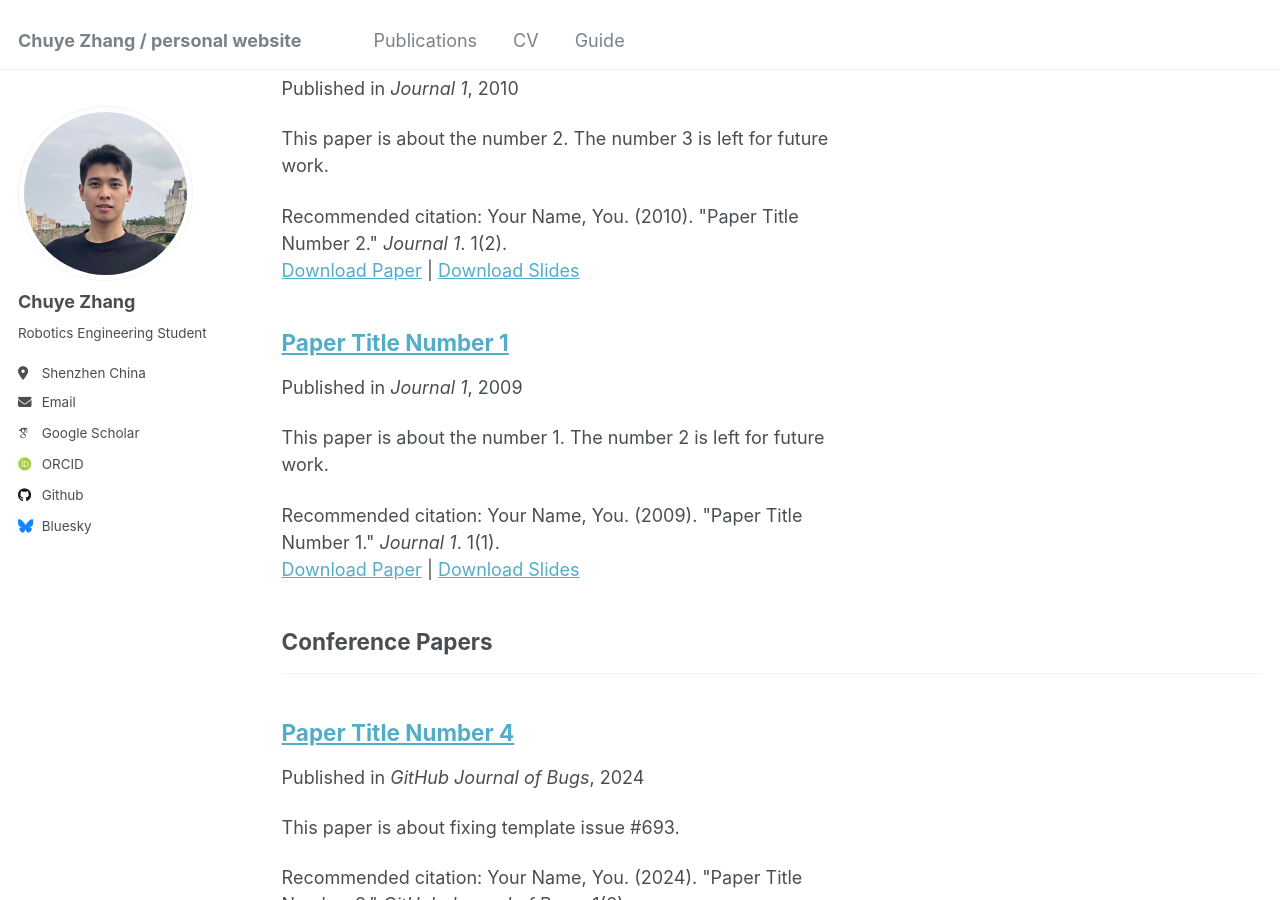
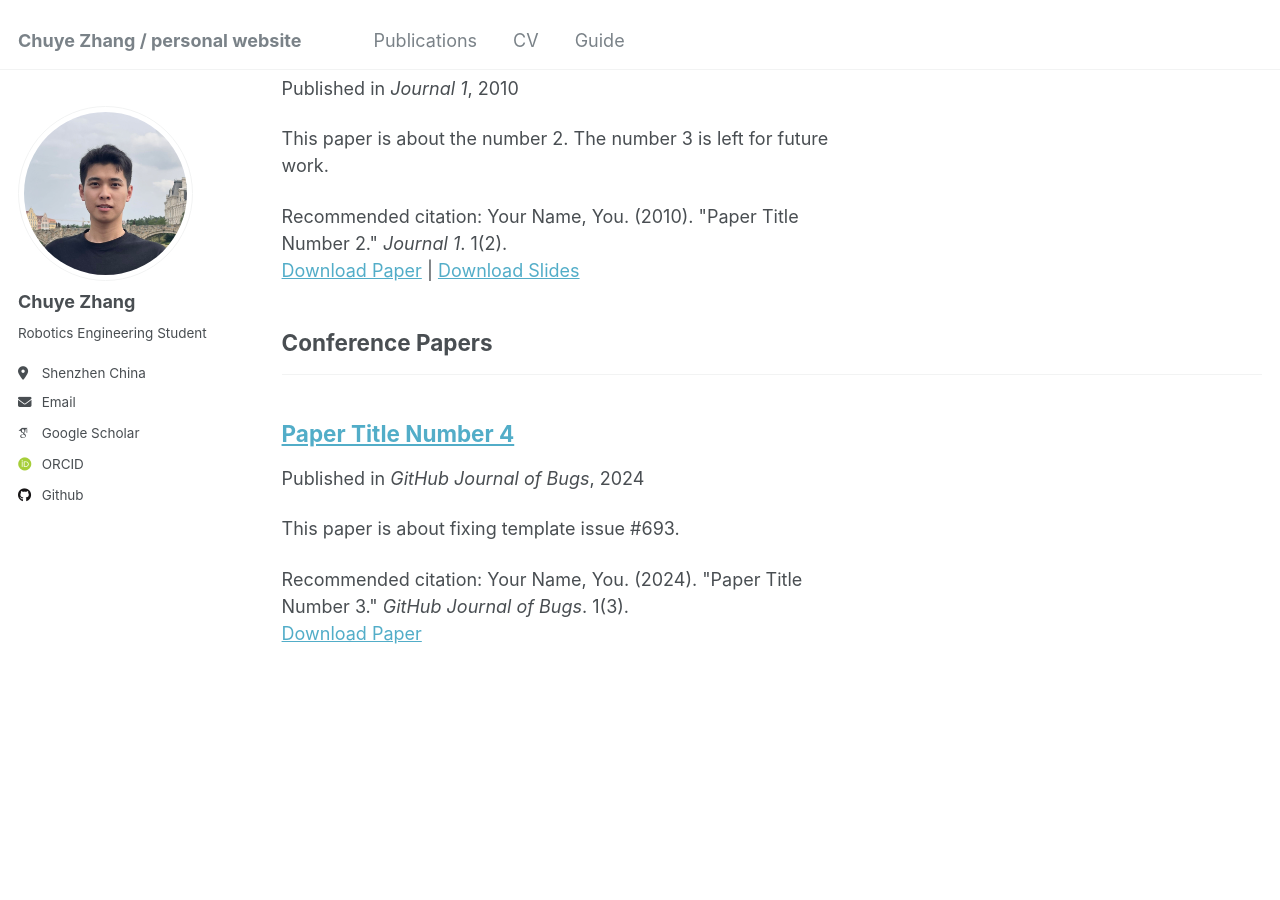
Before and after one commit to ZhangChuye/ZhangChuye.github.io, a Jekyll site: the page built from _pages/publications.html, in a window 1280 px wide and 900 px high, scrolled down 580 px. Built offline with Jekyll 4.4.1, drawn with Linux system fonts in a browser that asks for light colours; some web fonts are replaced; a file with an impossible date is left out; some of the changed lines change nothing that is shown.

Commit message:
s2mat details

```diff
--- a/_config.yml
+++ b/_config.yml
@@ -44,12 +44,12 @@
   # bitbucket        : # Username - Update with your username on the site
   # codepen          : # Username
   # dribbble         : # Username
-  github           : "academicpages"
+  github           : "ZhangChuye"
   # kaggle           : # Username
   # stackoverflow    : # User number or user number and name (i.e., use "1" or "1/jeff-atwood")
 
   # Social media
-  bluesky          : "bsky.app" # Replace this with you Bluesky username
+  bluesky          : #"bsky.app" # Replace this with you Bluesky username
   facebook         : # Username
   flickr           : # Username
   foursquare       : # Username
@@ -76,8 +76,8 @@
 
 # Publication Category - The following the list of publication categories and their headings
 publication_category:
-  books:
-    title: 'Books'
+  # books:
+  #   title: 'Books'
   manuscripts:
     title: 'Journal Articles'
   conferences:
--- a/_publications/2009-10-01-paper-title-number-1.md
+++ b/_publications/2009-10-01-paper-title-number-1.md
@@ -1,17 +1,32 @@
 ---
-title: "Paper Title Number 1"
+title: "S^2MAT: Simultaneous and Self-Reinforced Mapping and Tracking in Dynamic Urban Scenariosorcing Framework for Simultaneous Mapping and Tracking in Unbounded Urban Environments"
 collection: publications
 category: manuscripts
-permalink: /publication/2009-10-01-paper-title-number-1
-excerpt: 'This paper is about the number 1. The number 2 is left for future work.'
-date: 2009-10-01
+permalink: https://sites.google.com/view/smat-nav
+# excerpt: 'This paper is about the number 1. The number 2 is left for future work.'
+date: 2023
 venue: 'Journal 1'
-slidesurl: 'http://academicpages.github.io/files/slides1.pdf'
-paperurl: 'http://academicpages.github.io/files/paper1.pdf'
-citation: 'Your Name, You. (2009). &quot;Paper Title Number 1.&quot; <i>Journal 1</i>. 1(1).'
+# slidesurl: 'http://academicpages.github.io/files/slides1.pdf'
+paperurl: 'https://arxiv.org/abs/2304.14356'
+citation: '@misc{fan2023s2matsimultaneousselfreinforcedmapping,
+      title={S$^2$MAT: Simultaneous and Self-Reinforced Mapping and Tracking in Dynamic Urban Scenariosorcing Framework for Simultaneous Mapping and Tracking in Unbounded Urban Environments},
+      author={Tingxiang Fan and Bowen Shen and Yinqiang Zhang and Chuye Zhang and Lei Yang and Hua Chen and Wei Zhang and Jia Pan},
+      year={2023},
+      eprint={2304.14356},
+      archivePrefix={arXiv},
+      primaryClass={cs.RO},
+      url={https://arxiv.org/abs/2304.14356},
+}'
+
 ---
 
-The contents above will be part of a list of publications, if the user clicks the link for the publication than the contents of section will be rendered as a full page, allowing you to provide more information about the paper for the reader. When publications are displayed as a single page, the contents of the above "citation" field will automatically be included below this section in a smaller font.
+In this work, we propose a solution called S2MAT (Simultaneous and Self-Reinforced Mapping and Tracking) that integrates a frontend dynamic object detection and tracking module with a back-end static mapping module. S2MAT leverages the close and reciprocal interplay between these two modules to efficiently and effectively solve the open problem of simultaneous tracking and mapping in highly dynamic scenarios.
+We conducted long-range experiments in real-world urban scenarios spanning over 7 km, which included challenging obstacles like pedestrians and other traffic agents. The successful navigation provides a comprehensive test of S2MAT’s robustness, scalability, efficiency, quality, and its ability to benefit autonomous robots in wild scenarios without pre-built maps.
 
+### Park tour:
 
 <iframe width="560" height="315" src="https://www.youtube.com/embed/WpUSk9cn77M?si=PJeghs3Rb69u44cY" title="YouTube video player" frameborder="0" allow="accelerometer; autoplay; clipboard-write; encrypted-media; gyroscope; picture-in-picture; web-share" referrerpolicy="strict-origin-when-cross-origin" allowfullscreen></iframe>
+
+### Campus tour:
+
+<iframe width="560" height="315" src="https://www.youtube.com/embed/6HgnLTjTrhI?si=ijK71BmxENhyOTtA" title="YouTube video player" frameborder="0" allow="accelerometer; autoplay; clipboard-write; encrypted-media; gyroscope; picture-in-picture; web-share" referrerpolicy="strict-origin-when-cross-origin" allowfullscreen></iframe>
```
